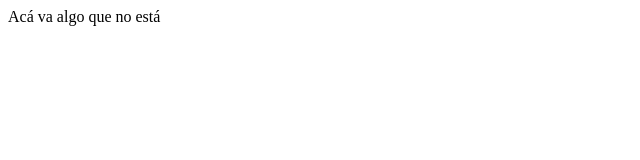
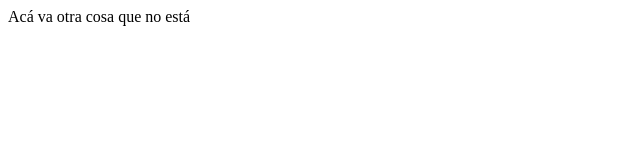
Before and after one commit to DanielMartinezC/is3-demo, a plain HTML site: page index.html in a window 1280 px wide. Shown: the full height of the page, 0-640 px from the left. Drawn offline with Linux system fonts and the light colour scheme.

Commit message:
un cambio

```diff
--- a/index.html
+++ b/index.html
@@ -1,3 +1,3 @@
 <div>
-    <p>Ac&aacute; va algo que no est&aacute;</p>
+    <p>Ac&aacute; va otra cosa que no est&aacute;</p>
 </div>
```
